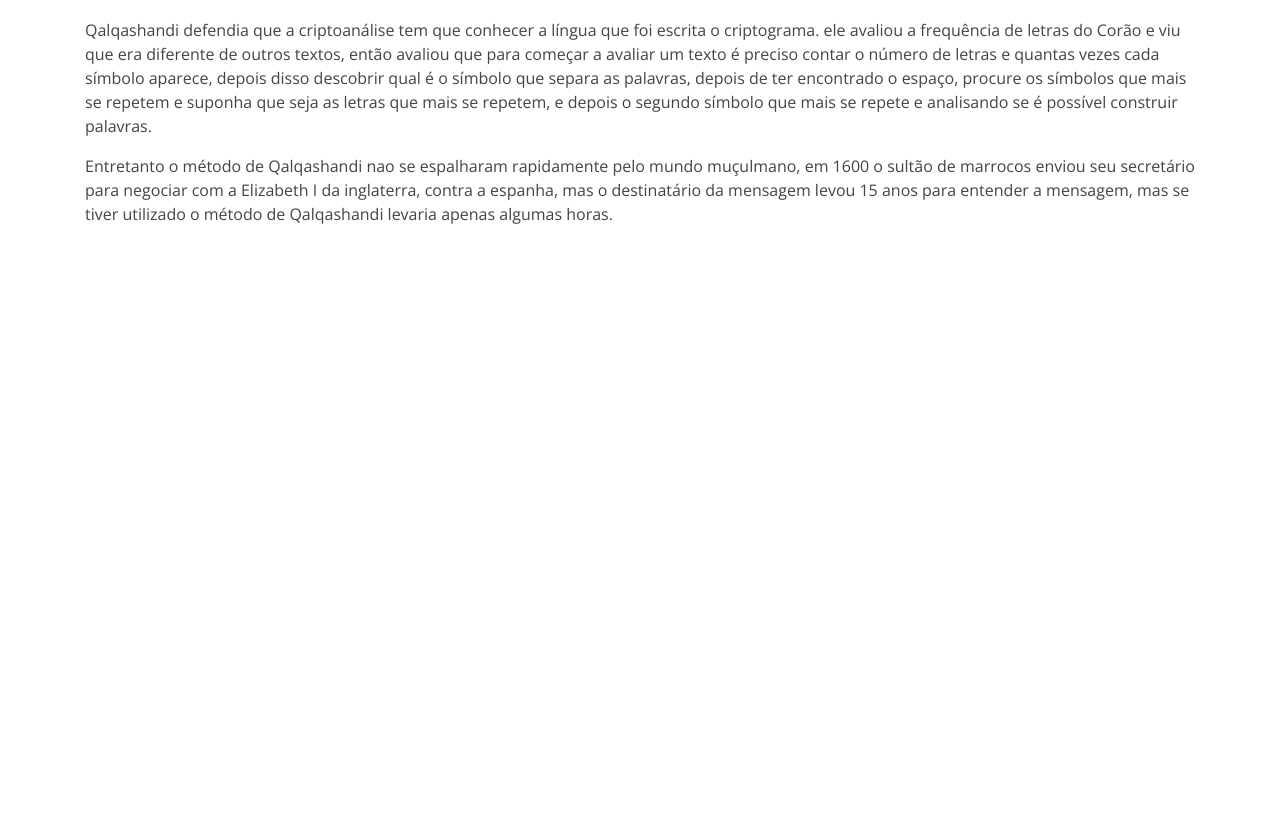
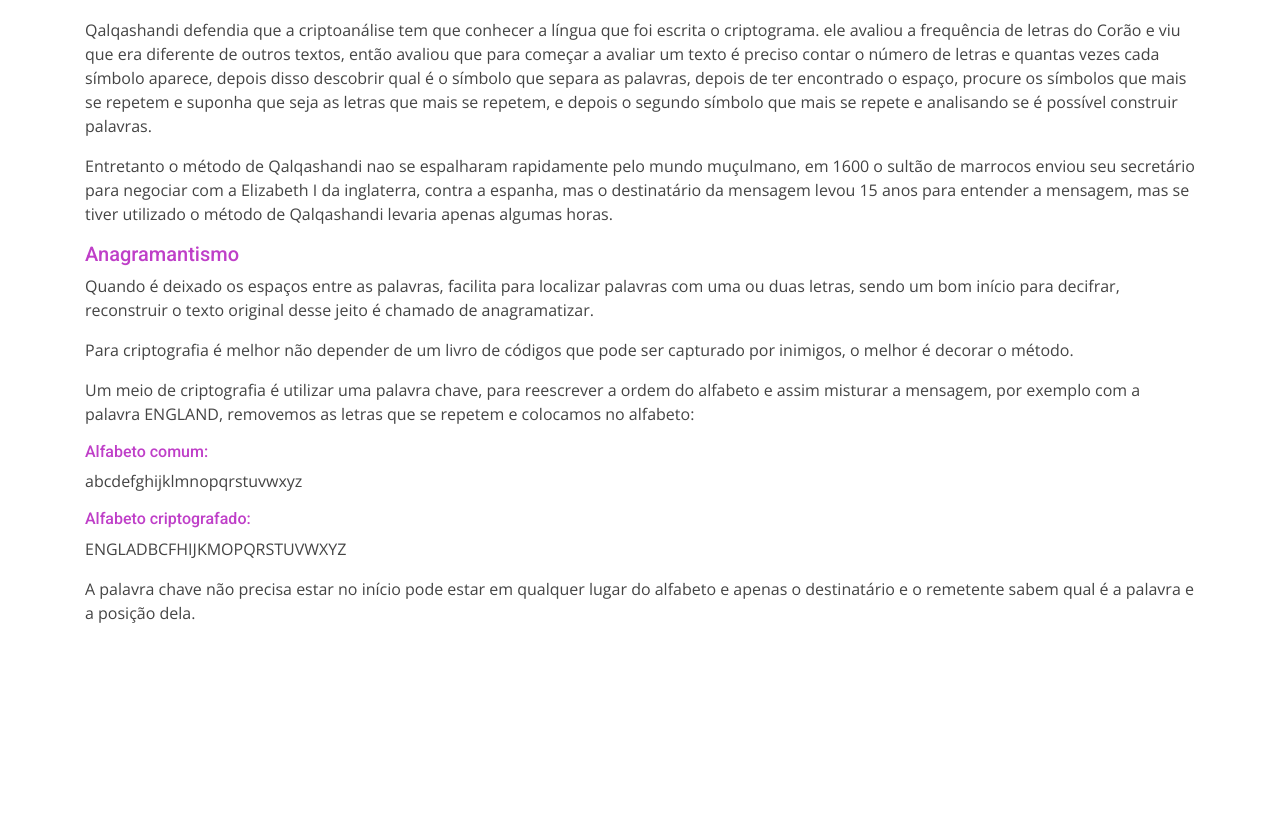
Before and after one commit to fabiopsouza/codebreaking, a PHP site: page / in a window 1280 px wide. Shown: the part 2883-3705 px from the top of the page. Run offline with PHP 8.4, Linux system fonts and the light colour scheme.

Commit message:
Finalizado Página. Pendente código para decifrar

```diff
--- a/code/chapter2.php
+++ b/code/chapter2.php
@@ -48,5 +48,23 @@
         <p>Qalqashandi defendia que a criptoanálise tem que conhecer a língua que foi escrita o criptograma. ele avaliou a frequência de letras do Corão e viu que era diferente de outros textos, então avaliou que para começar a avaliar um texto é preciso contar o número de letras e quantas vezes cada símbolo aparece, depois disso descobrir qual é o símbolo que separa as palavras, depois de ter encontrado o espaço, procure os símbolos que mais se repetem e suponha que seja as letras que mais se repetem, e depois o segundo símbolo que mais se repete e analisando se é possível construir palavras.</p>
 
         <p>Entretanto o método de Qalqashandi nao se espalharam rapidamente pelo mundo muçulmano, em 1600 o sultão de marrocos enviou seu secretário para negociar com a Elizabeth I da inglaterra, contra a espanha, mas o destinatário da mensagem levou 15 anos para entender a mensagem, mas se tiver utilizado o método de Qalqashandi levaria apenas algumas horas.</p>
+
+        <h5 style="color: #bf3fc8">Anagramantismo</h5>
+
+        <p>Quando é deixado os espaços entre as palavras, facilita para localizar palavras com uma ou duas letras, sendo um bom início para decifrar, reconstruir o texto original desse jeito é chamado de anagramatizar.</p>
+
+        <p>Para criptografia é melhor não depender de um livro de códigos que pode ser capturado por inimigos, o melhor é decorar o método.</p>
+
+        <p>Um meio de criptografia é utilizar uma palavra chave, para reescrever a ordem do alfabeto e assim misturar a mensagem, por exemplo com a palavra ENGLAND, removemos as letras que se repetem e colocamos no alfabeto:</p>
+
+        <h6 style="color: #bf3fc8">Alfabeto comum:</h6>
+
+        <p>abcdefghijklmnopqrstuvwxyz</p>
+
+        <h6 style="color: #bf3fc8">Alfabeto criptografado:</h6>
+
+        <p>ENGLADBCFHIJKMOPQRSTUVWXYZ</p>
+
+        A palavra chave não precisa estar no início pode estar em qualquer lugar do alfabeto e apenas o destinatário e o remetente sabem qual é a palavra e a posição dela.
     </div>
 </div>
```
